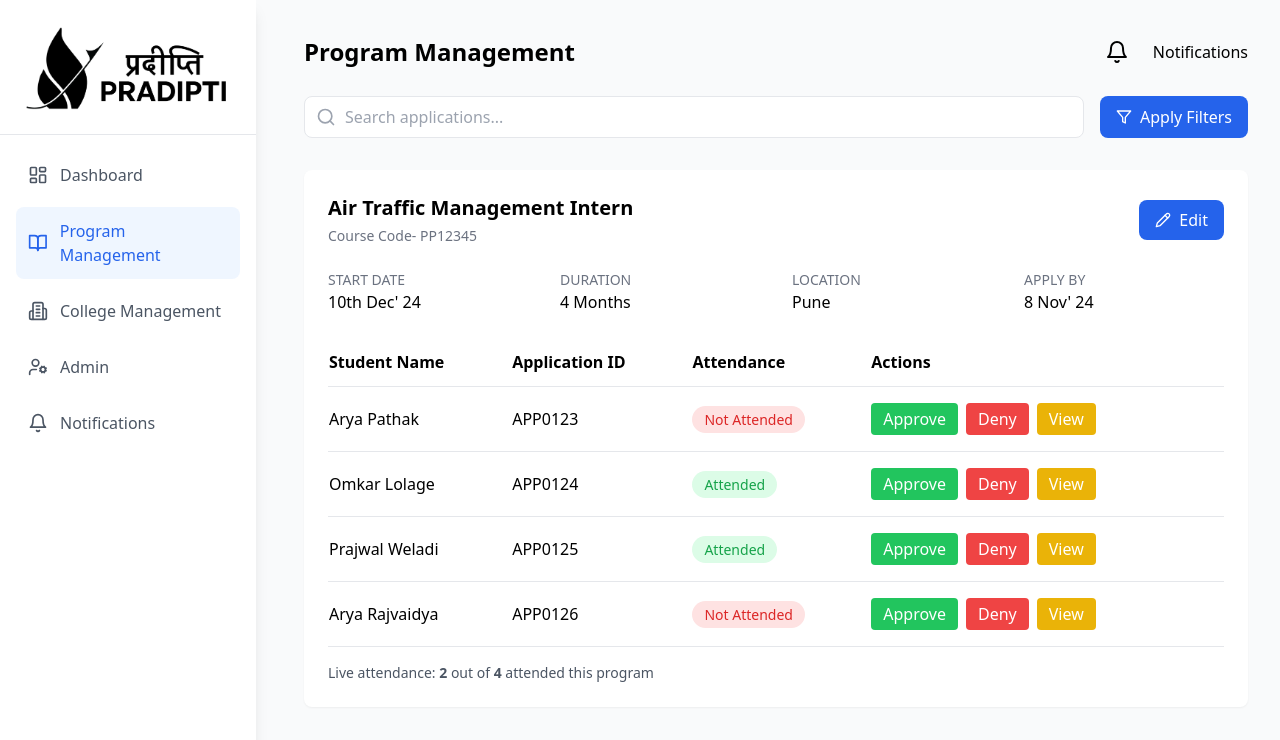
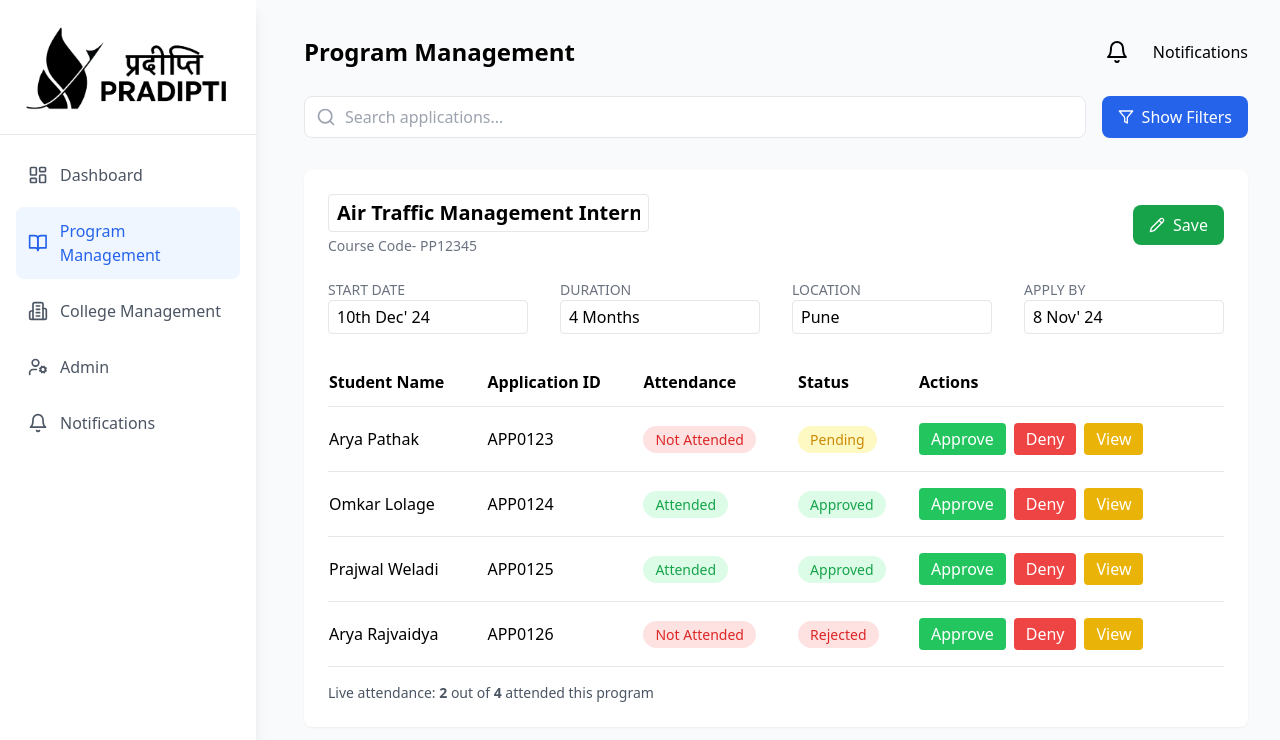
Before and after one commit to arya2004/Pradipti-Portal, a React (Vite) app in the folder client/: page /program-management in a window 1280 px wide. Both pictures are taken after a click on the button "Edit". Shown: the top 740 px of the page. Built offline with nearby package versions, Linux system fonts and the light colour scheme.

Commit message:
Adds functionality to search, edit, filter functionality for program management and approve, deny and view buttons.

```diff
--- a/client/src/components/CollegeTable.jsx
+++ b/client/src/components/CollegeTable.jsx
@@ -50,7 +50,7 @@ export function CollegeTable({ colleges = [], loading }) {
                   className={`px-2 py-1 rounded-full text-xs ${
                     college.status === 'Approved'
                       ? 'bg-green-100 text-green-600'
-                      : 'bg-yellow-100 text-yellow-600'
+                      : 'bg-blue-100 text-blue-600'
                   }`}
                 >
                   {college.status}
@@ -58,7 +58,7 @@ export function CollegeTable({ colleges = [], loading }) {
               </td>
               <td className="p-4">
                 <button
-                  onClick={() => {alert(`Viewing ${college.name}`)}}
+                  onClick={() => alert(`Viewing details for ${college.name}`)}
                   className="text-blue-600 flex items-center space-x-1 hover:text-blue-700"
                 >
                   <Eye size={16} />
--- a/client/src/pages/ProgramManagement.jsx
+++ b/client/src/pages/ProgramManagement.jsx
@@ -1,27 +1,36 @@
-import React, { useState, useEffect } from 'react';
-import { Search, Bell, Filter, Pencil } from 'lucide-react';
-import { api } from '../api/mockData';
+import React, { useState, useEffect } from "react";
+import { Search, Bell, Filter, Pencil } from "lucide-react";
+import { api } from "../api/mockData";
 
 export function ProgramManagement() {
-  const [searchTerm, setSearchTerm] = useState('');
+  const [searchTerm, setSearchTerm] = useState("");
   const [program, setProgram] = useState(null);
   const [students, setStudents] = useState([]);
   const [loading, setLoading] = useState(true);
+  const [showFilters, setShowFilters] = useState(false);
+  const [filters, setFilters] = useState({
+    attendance: "all",
+    status: "all",
+  });
+  const [editMode, setEditMode] = useState(false);
+  const [editedProgram, setEditedProgram] = useState(null);
 
   useEffect(() => {
     const fetchProgramData = async () => {
       try {
         setLoading(true);
-        const programId = 'PROG001';
+        // In a real app, you'd get the program ID from URL params or props
+        const programId = "PROG001";
         const [programData, studentsData] = await Promise.all([
           api.fetchProgram(programId),
-          api.fetchProgramStudents(programId)
+          api.fetchProgramStudents(programId),
         ]);
 
         setProgram(programData);
+        setEditedProgram(programData);
         setStudents(studentsData);
       } catch (error) {
-        console.error('Error fetching program data:', error);
+        console.error("Error fetching program data:", error);
       } finally {
         setLoading(false);
       }
@@ -30,15 +39,54 @@ export function ProgramManagement() {
     fetchProgramData();
   }, []);
 
+  const handleSearch = (term) => {
+    setSearchTerm(term);
+  };
+
+  const handleFilterChange = (key, value) => {
+    setFilters((prev) => ({ ...prev, [key]: value }));
+  };
+
+  const handleEdit = () => {
+    if (editMode) {
+      setProgram(editedProgram);
+      setEditMode(false);
+    } else {
+      setEditMode(true);
+    }
+  };
+
+  const handleStudentAction = (studentId, action) => {
+    setStudents((prev) =>
+      prev.map((student) =>
+        student.id === studentId ? { ...student, status: action } : student
+      )
+    );
+  };
+
+  const filteredStudents = students.filter((student) => {
+    const matchesSearch =
+      student.name.toLowerCase().includes(searchTerm.toLowerCase()) ||
+      student.id.toLowerCase().includes(searchTerm.toLowerCase());
+    const matchesAttendance =
+      filters.attendance === "all" ||
+      (filters.attendance === "attended" && student.attended) ||
+      (filters.attendance === "not-attended" && !student.attended);
+    const matchesStatus =
+      filters.status === "all" || student.status === filters.status;
+
+    return matchesSearch && matchesAttendance && matchesStatus;
+  });
+
   // Calculate attendance stats
   const attendanceStats = {
     total: students.length,
-    attended: students.filter(student => student.attended).length
+    attended: students.filter((student) => student.attended).length,
   };
 
   if (loading) {
     return (
-      <div className="p-8">
+      <div className="p-6 md:p-8 pt-16 md:pt-8">
         <div className="text-center">Loading program data...</div>
       </div>
     );
@@ -46,25 +94,25 @@ export function ProgramManagement() {
 
   if (!program) {
     return (
-      <div className="p-8">
+      <div className="p-6 md:p-8 pt-16 md:pt-8">
         <div className="text-center">Program not found</div>
       </div>
     );
   }
 
   return (
-    <div className="p-8">
+    <div className="p-6 md:p-8 pt-16 md:pt-8">
       <div className="flex justify-between items-center mb-6">
         <h1 className="text-2xl font-semibold">Program Management</h1>
         <div className="flex items-center gap-4">
           <button className="p-2 hover:bg-gray-100 rounded-full">
             <Bell className="w-6 h-6" />
           </button>
-          <span>Notifications</span>
+          <span className="hidden md:inline">Notifications</span>
         </div>
       </div>
 
-      <div className="flex gap-4 mb-8">
+      <div className="flex flex-col md:flex-row gap-4 mb-8">
         <div className="flex-1 relative">
           <Search className="absolute left-3 top-1/2 transform -translate-y-1/2 text-gray-400 w-5 h-5" />
           <input
@@ -72,78 +120,229 @@ export function ProgramManagement() {
             placeholder="Search applications..."
             className="w-full pl-10 pr-4 py-2 border rounded-lg"
             value={searchTerm}
-            onChange={(e) => setSearchTerm(e.target.value)}
+            onChange={(e) => handleSearch(e.target.value)}
           />
         </div>
-        <button className="flex items-center gap-2 px-4 py-2 bg-blue-600 text-white rounded-lg">
+        <button
+          className="flex items-center gap-2 px-4 py-2 bg-blue-600 text-white rounded-lg"
+          onClick={() => setShowFilters(!showFilters)}
+        >
           <Filter className="w-4 h-4" />
-          Apply Filters
+          {showFilters ? "Hide Filters" : "Show Filters"}
         </button>
       </div>
+
+      {showFilters && (
+        <div className="bg-gray-50 p-4 rounded-lg mb-8">
+          <div className="grid grid-cols-1 md:grid-cols-2 gap-4">
+            <div>
+              <label className="block text-sm font-medium text-gray-700 mb-2">
+                Attendance
+              </label>
+              <select
+                className="w-full rounded-lg border-gray-300"
+                value={filters.attendance}
+                onChange={(e) =>
+                  handleFilterChange("attendance", e.target.value)
+                }
+              >
+                <option value="all">All</option>
+                <option value="attended">Attended</option>
+                <option value="not-attended">Not Attended</option>
+              </select>
+            </div>
+            <div>
+              <label className="block text-sm font-medium text-gray-700 mb-2">
+                Status
+              </label>
+              <select
+                className="w-full rounded-lg border-gray-300"
+                value={filters.status}
+                onChange={(e) => handleFilterChange("status", e.target.value)}
+              >
+                <option value="all">All</option>
+                <option value="Approved">Approved</option>
+                <option value="Rejected">Rejected</option>
+                <option value="Pending">Pending</option>
+              </select>
+            </div>
+          </div>
+        </div>
+      )}
 
       <div className="bg-white rounded-lg shadow-sm p-6 mb-8">
         <div className="flex justify-between items-center mb-6">
           <div>
+            {editMode ? (
+              <input
+                type="text"
+                value={editedProgram.title}
+                onChange={(e) =>
+                  setEditedProgram({ ...editedProgram, title: e.target.value })
+                }
+                className="text-xl font-semibold border rounded px-2 py-1"
+              />
+            ) : (
               <h2 className="text-xl font-semibold">{program.title}</h2>
-            <div className="text-sm text-gray-500 mt-1">Course Code- {program.courseCode}</div>
+            )}
+            <div className="text-sm text-gray-500 mt-1">
+              Course Code- {program.courseCode}
             </div>
-          <button className="flex items-center gap-2 px-4 py-2 bg-blue-600 text-white rounded-lg">
+          </div>
+          <button
+            className={`flex items-center gap-2 px-4 py-2 ${
+              editMode ? "bg-green-600" : "bg-blue-600"
+            } text-white rounded-lg`}
+            onClick={handleEdit}
+          >
             <Pencil className="w-4 h-4" />
-            Edit
+            {editMode ? "Save" : "Edit"}
           </button>
         </div>
 
-        <div className="grid grid-cols-4 gap-8 mb-6">
+        <div className="grid grid-cols-2 md:grid-cols-4 gap-4 md:gap-8 mb-6">
           <div>
             <div className="text-sm text-gray-500">START DATE</div>
+            {editMode ? (
+              <input
+                type="text"
+                value={editedProgram.startDate}
+                onChange={(e) =>
+                  setEditedProgram({
+                    ...editedProgram,
+                    startDate: e.target.value,
+                  })
+                }
+                className="border rounded px-2 py-1 w-full"
+              />
+            ) : (
               <div>{program.startDate}</div>
+            )}
           </div>
           <div>
             <div className="text-sm text-gray-500">DURATION</div>
+            {editMode ? (
+              <input
+                type="text"
+                value={editedProgram.duration}
+                onChange={(e) =>
+                  setEditedProgram({
+                    ...editedProgram,
+                    duration: e.target.value,
+                  })
+                }
+                className="border rounded px-2 py-1 w-full"
+              />
+            ) : (
               <div>{program.duration}</div>
+            )}
           </div>
           <div>
             <div className="text-sm text-gray-500">LOCATION</div>
+            {editMode ? (
+              <input
+                type="text"
+                value={editedProgram.location}
+                onChange={(e) =>
+                  setEditedProgram({
+                    ...editedProgram,
+                    location: e.target.value,
+                  })
+                }
+                className="border rounded px-2 py-1 w-full"
+              />
+            ) : (
               <div>{program.location}</div>
+            )}
           </div>
           <div>
             <div className="text-sm text-gray-500">APPLY BY</div>
+            {editMode ? (
+              <input
+                type="text"
+                value={editedProgram.applyBy}
+                onChange={(e) =>
+                  setEditedProgram({
+                    ...editedProgram,
+                    applyBy: e.target.value,
+                  })
+                }
+                className="border rounded px-2 py-1 w-full"
+              />
+            ) : (
               <div>{program.applyBy}</div>
+            )}
           </div>
         </div>
 
+        <div className="overflow-x-auto">
           <table className="w-full">
             <thead>
               <tr className="text-left border-b">
                 <th className="py-3">Student Name</th>
                 <th className="py-3">Application ID</th>
                 <th className="py-3">Attendance</th>
+                <th className="py-3">Status</th>
                 <th className="py-3">Actions</th>
               </tr>
             </thead>
             <tbody>
-            {students.map((student, index) => (
-              <tr key={index} className="border-b">
+              {filteredStudents.map((student) => (
+                <tr key={student.id} className="border-b">
                   <td className="py-4">{student.name}</td>
                   <td className="py-4">{student.id}</td>
                   <td className="py-4">
-                  <span className={`px-3 py-1 rounded-full text-sm ${
+                    <span
+                      className={`px-3 py-1 rounded-full text-sm ${
                         student.attended
-                      ? 'bg-green-100 text-green-600'
-                      : 'bg-red-100 text-red-600'
-                  }`}>
-                    {student.attended ? 'Attended' : 'Not Attended'}
+                          ? "bg-green-100 text-green-600"
+                          : "bg-red-100 text-red-600"
+                      }`}
+                    >
+                      {student.attended ? "Attended" : "Not Attended"}
                     </span>
                   </td>
                   <td className="py-4">
-                  <div className="flex gap-2">
-                    <button className="px-3 py-1 bg-green-500 text-white rounded">
+                    <span
+                      className={`px-3 py-1 rounded-full text-sm ${
+                        student.status === "Approved"
+                          ? "bg-green-100 text-green-600"
+                          : student.status === "Pending"
+                          ? "bg-yellow-100 text-yellow-600"
+                          : "bg-red-100 text-red-600"
+                      }`}
+                    >
+                      {student.status === "Approved"
+                        ? "Approved"
+                        : student.status === "Pending"
+                        ? "Pending"
+                        : "Rejected"}
+                    </span>
+                  </td>
+                  <td className="py-4">
+                    <div className="flex flex-wrap gap-2">
+                      <button
+                        className="px-3 py-1 bg-green-500 text-white rounded hover:bg-green-600"
+                        onClick={() =>
+                          handleStudentAction(student.id, "Approved")
+                        }
+                      >
                         Approve
                       </button>
-                    <button className="px-3 py-1 bg-red-500 text-white rounded">
+                      <button
+                        className="px-3 py-1 bg-red-500 text-white rounded hover:bg-red-600"
+                        onClick={() =>
+                          handleStudentAction(student.id, "Rejected")
+                        }
+                      >
                         Deny
                       </button>
-                    <button className="px-3 py-1 bg-yellow-500 text-white rounded">
+                      <button
+                        className="px-3 py-1 bg-yellow-500 text-white rounded hover:bg-yellow-600"
+                        onClick={() =>
+                          handleStudentAction(student.id, "Pending")
+                        }
+                      >
                         View
                       </button>
                     </div>
@@ -152,9 +351,13 @@ export function ProgramManagement() {
               ))}
             </tbody>
           </table>
+        </div>
 
         <div className="mt-4 text-sm text-gray-600">
-          Live attendance: <span className="font-semibold">{attendanceStats.attended}</span> out of <span className="font-semibold">{attendanceStats.total}</span> attended this program
+          Live attendance:{" "}
+          <span className="font-semibold">{attendanceStats.attended}</span> out
+          of <span className="font-semibold">{attendanceStats.total}</span>{" "}
+          attended this program
         </div>
       </div>
     </div>
```
Lines whose indentation alone changed are shown as unchanged.
